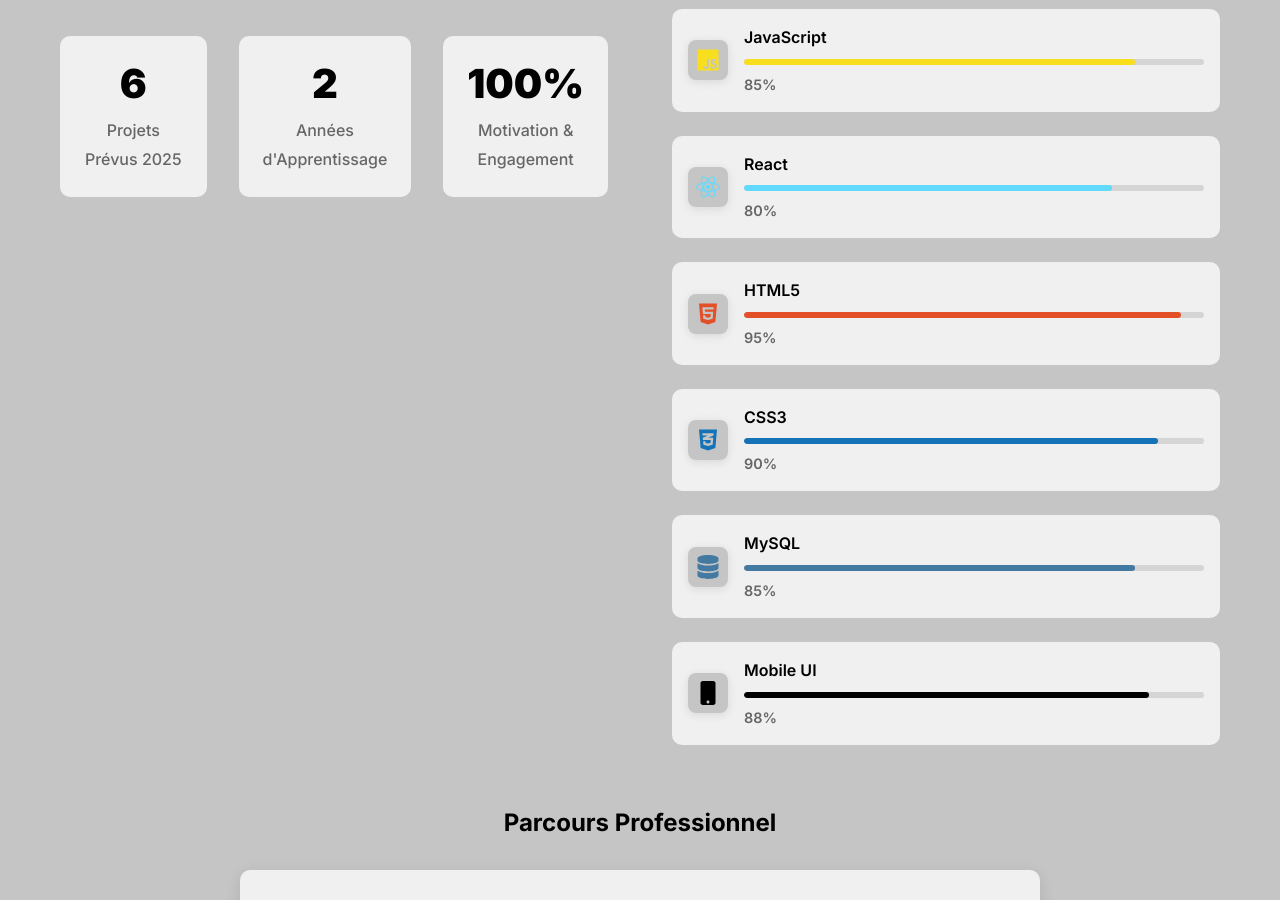
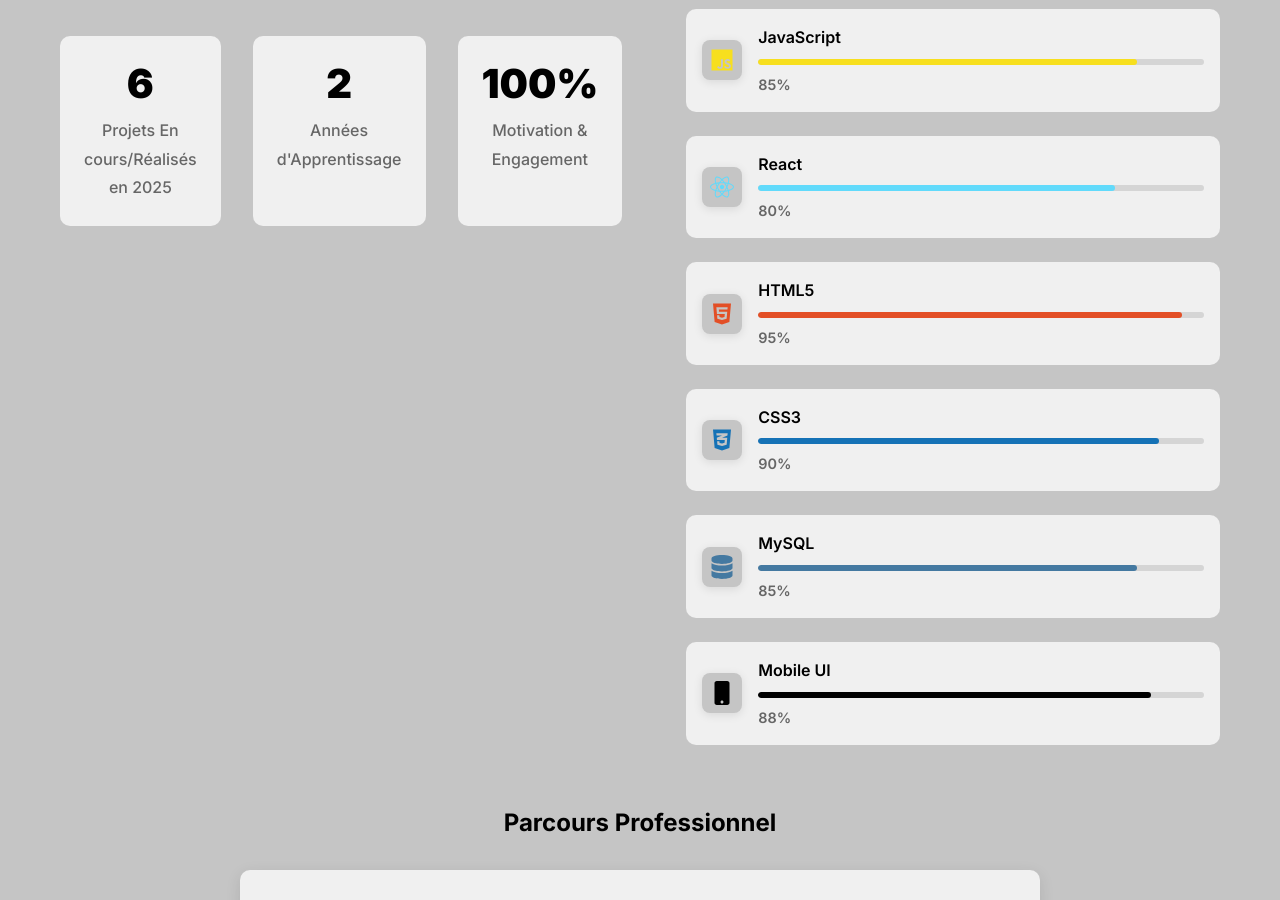
Before and after one commit to keds01/portfolioKOUVAHEELOYIS, a React (Vite) app: page / in a window 1280 px wide. Shown: the part 1405-2305 px from the top of the page. Built offline with nearby package versions, Linux system fonts and the light colour scheme.

Commit message:
Update About component to revise project description for 2025

```diff
--- a/src/components/About.jsx
+++ b/src/components/About.jsx
@@ -88,7 +88,7 @@ const About = () => {
               <div className="about-stats">
                 <div className="stat">
                   <h3>6</h3>
-                  <p>Projets Prévus 2025</p>
+                  <p>Projets En cours/Réalisés en 2025</p>
                 </div>
                 <div className="stat">
                   <h3>2</h3>
```
